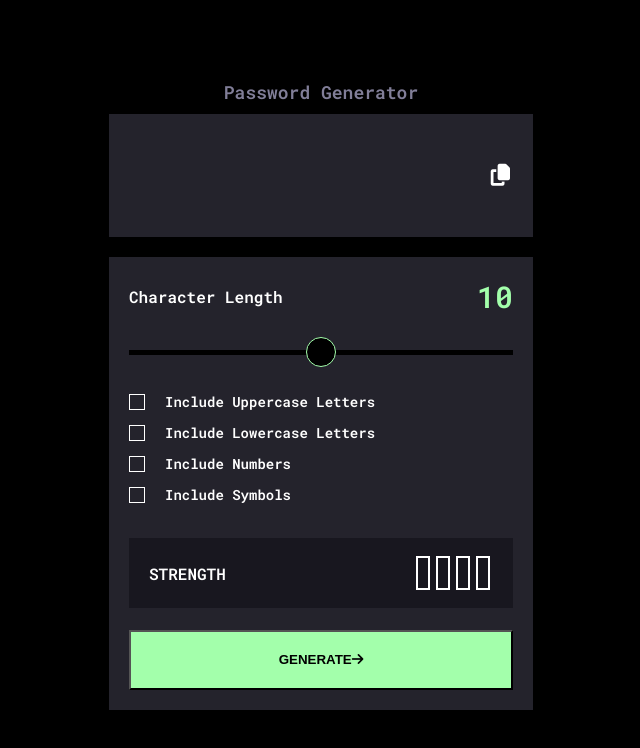
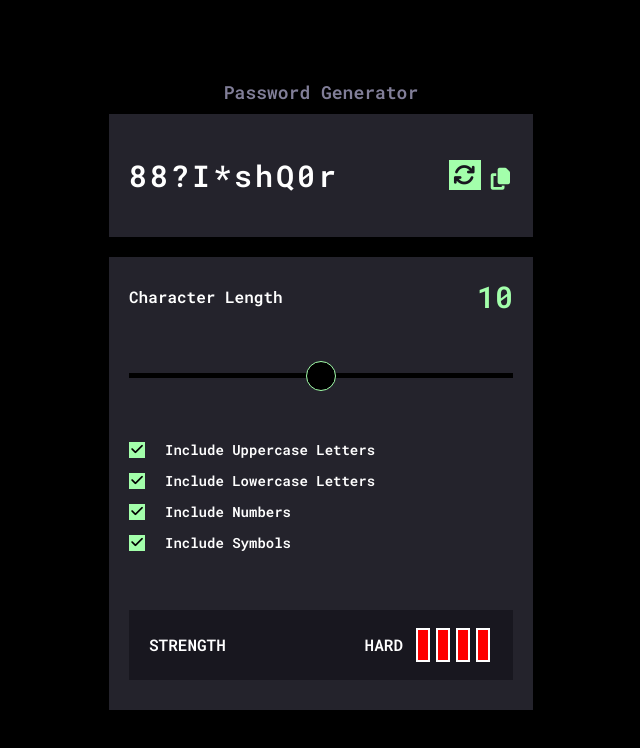
Before and after one commit to tanishqkrk/password-generator, a plain HTML site: page index.html in a window 1280 px wide. Shown: the whole page, without its empty margins (319-959 px from the left). Drawn offline with Linux system fonts and the light colour scheme.

Commit message:
final changes!

```diff
--- a/index.html
+++ b/index.html
@@ -18,7 +18,10 @@
       <div class="app__password--container" id="password">
         I3$A@9054#2AV1
       </div>
-      <i class="fa-solid fa-copy app__password--container-icon"></i>
+      <div class="app__password--refresh "><i class="fa-solid fa-arrows-rotate"></i></div>
+      <div class="app__password-copy">
+        <i class="fa-solid fa-copy app__password--container-icon"></i>
+      </div>
     </div>
     <div class="app__main">
       <div class="app__main--length">
@@ -30,19 +33,19 @@
       </div>
       <div class="app__main--options">
         <div class="app__main--options-option uppercase">
-          <input class="checkBoxes" type="checkbox" name="uppercase" id="uppercase">
+          <input checked class="checkBoxes" type="checkbox" name="uppercase" id="uppercase">
           <label class="checkLabel" for="uppercase">Include Uppercase Letters</label>
         </div>
         <div class="app__main--options-option lowercase">
-          <input class="checkBoxes" type="checkbox" name="lowercase" id="lowercase">
+          <input checked class="checkBoxes" type="checkbox" name="lowercase" id="lowercase">
           <label class="checkLabel" for="lowercase">Include Lowercase Letters</label>
         </div>
         <div class="app__main--options-option numbers">
-          <input class="checkBoxes" type="checkbox" name="uppercase" id="numbers">
+          <input checked class="checkBoxes" type="checkbox" name="uppercase" id="numbers">
           <label class="checkLabel" for="numbers">Include Numbers</label>
         </div>
         <div class="app__main--options-option symbols">
-          <input class="checkBoxes" type="checkbox" name="uppercase" id="symbols">
+          <input checked class="checkBoxes" type="checkbox" name="uppercase" id="symbols">
           <label class="checkLabel" for="symbols">Include Symbols</label>
         </div>
       </div>
@@ -60,9 +63,6 @@
           </div>
         </div>
       </div>
-      <div class="app__main--button">
-        <button type="button" class="app__main--button-button">GENERATE <i class="fa-solid fa-arrow-right"></i></button>
-      </div>
     </div>
   </div>
 </body>
--- a/main.js
+++ b/main.js
@@ -1,6 +1,6 @@
 // Selectors
 const password = document.querySelector('.app__password--container');
-const copy = document.querySelector('.app__password i');
+const copy = document.querySelector('.app__password-copy');
 let range = document.querySelector('#range').value;
 const rangeBar = document.querySelector('.app__main--range-slider');
 const rangeNumber = document.querySelector('.app__main--length-value label');
@@ -12,7 +12,7 @@ const easy = document.querySelector('#easy');
 const medium = document.querySelector('#medium');
 const hard = document.querySelector('#hard');
 const bar = document.querySelectorAll('.app__main--strength-meter-bars-bar');
-const button = document.querySelector('.app__main--button-button');
+const button = document.querySelector('.app__password--refresh');
 let checkboxes = document.querySelectorAll('.checkBoxes');
 
 // live bar values
@@ -194,7 +194,12 @@ const review = e => {
   // console.log(rangeBar.value);
 }
 
-// copy.addEventListener('click', copyToCliBoard)
+function copyToClipBoard(e) {
+  window.navigator.clipboard.writeText(password.innerHTML)
+}
+
+copy.addEventListener('click', copyToClipBoard)
+copy.click()
 
 rangeBar.addEventListener('input', generate)
 rangeBar.addEventListener('input', review)
--- a/style.css
+++ b/style.css
@@ -68,6 +68,11 @@ body {
 
 .app__password i {
   font-size: 22px;
+  /* z-index: 10; */
+}
+
+.app__password-copy {
+  color: var(--theme-color);
 }
 
 .app__main {
@@ -198,6 +203,28 @@ body {
   outline: 2px solid white;
 }
 
+.app__password--refresh {
+  color: #18171f;
+  margin: 0 10px;
+  display: flex;
+  justify-content: center;
+  align-items: center;
+  /* padding: 4px; */
+  background: var(--theme-color);
+  /* border-radius: 50%; */
+  width: 40px;
+  height: 30px;
+}
+
+.app__password--refresh:active,
+.app__password-copy:active {
+  scale: .9;
+}
+
+.fa-arrows-rotate {
+  padding-left: 2px;
+}
+
 .app__main--button {
   width: 100%;
 }
@@ -227,6 +254,12 @@ body {
   border: none;
 }
 
+@media(max-width:1200px) {
+  #app {
+    width: 40%;
+  }
+}
+
 @media(max-width:1000px) {
   #app {
     width: 60%;
@@ -234,6 +267,8 @@ body {
 }
 
 @media(max-width:650px) {
+
+
   #app {
     width: 80%;
   }
@@ -243,7 +278,11 @@ body {
   }
 }
 
-
+@media(max-width:500px) {
+  .app__password {
+    font-size: 18px;
+  }
+}
 
 @media(max-width:350px) {
   #app {
```
